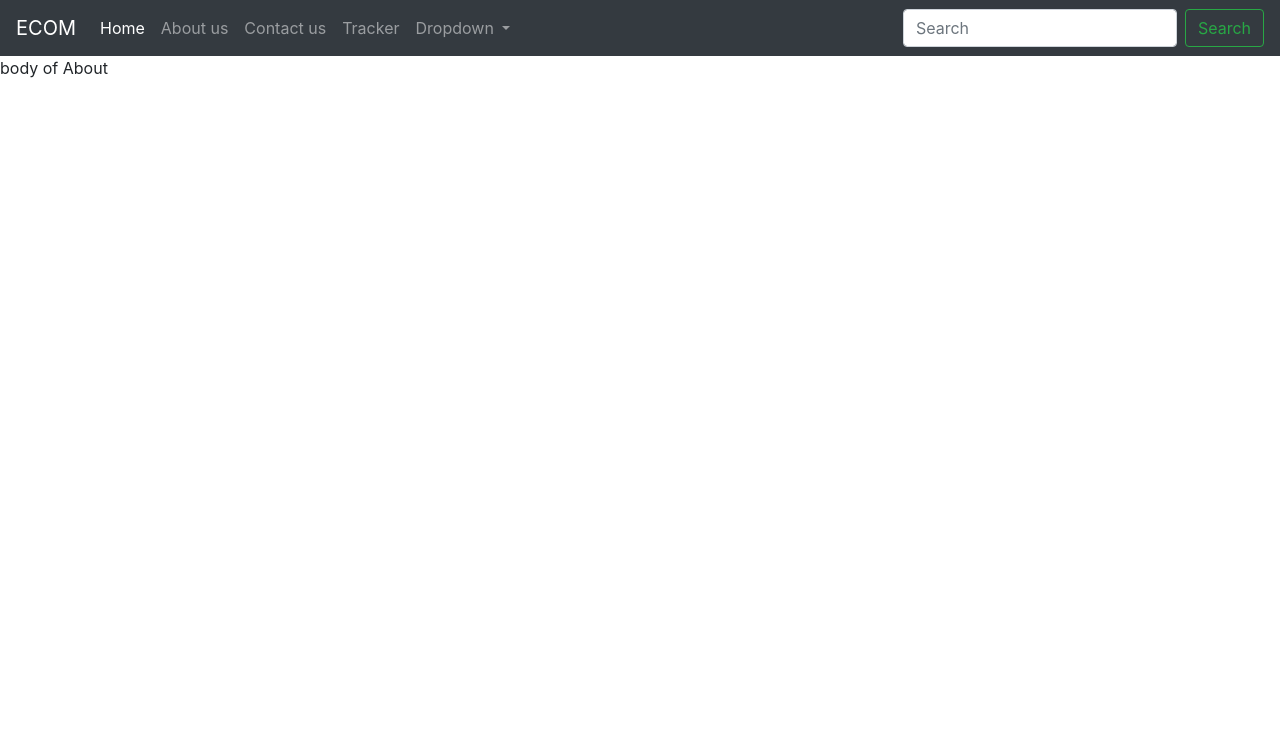
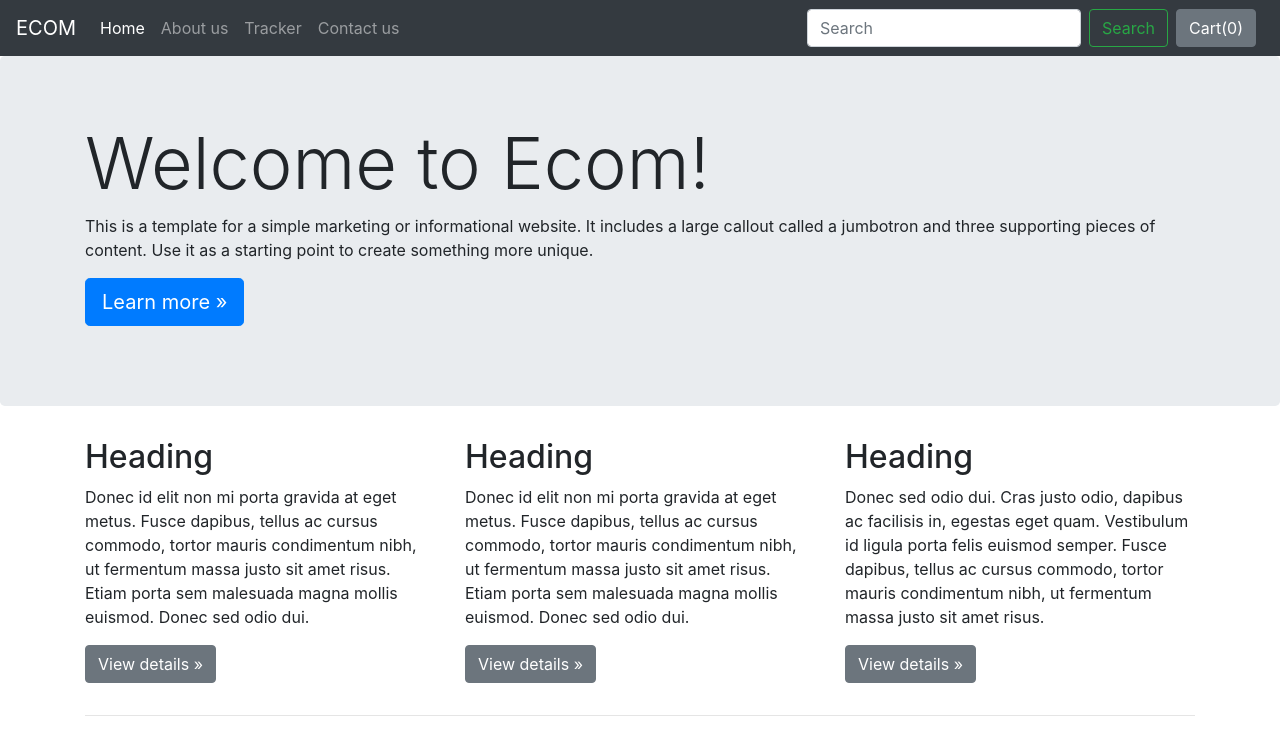
Before and after one commit to deepeshchaudhari/djangoecom, a Django app: page /shop/about/ in a window 1280 px wide. Shown: the top 755 px of the page. Run offline with Django 3.2, Linux system fonts and the light colour scheme; some libraries are stand-ins or nearby versions.

Commit message:
"product view and about us done"

```diff
--- a/shop/models.py
+++ b/shop/models.py
@@ -7,7 +7,7 @@ class Product(models.Model):
     category  =models.CharField(max_length=50,default="")
     subcategory  =models.CharField(max_length=50,default="")
     price  =models.IntegerField(default=0)
-    desc = models.CharField(max_length=300)
+    desc = models.CharField(max_length=3000)
     pub_date = models.DateField()
     image = models.FileField(upload_to="shop/images",default="")
 
--- a/shop/templates/shop/about.html
+++ b/shop/templates/shop/about.html
@@ -1,4 +1,42 @@
 {%  extends 'shop/basic.html'%}
 
 {% block title %} Title of About{% endblock %}
-{% block body %} body of About{% endblock %}
+{% block body %}
+    <main role="main">
+
+  <!-- Main jumbotron for a primary marketing message or call to action -->
+  <div class="jumbotron">
+    <div class="container">
+      <h1 class="display-3">Welcome to Ecom!</h1>
+      <p>This is a template for a simple marketing or informational website. It includes a large callout called a jumbotron and three supporting pieces of content. Use it as a starting point to create something more unique.</p>
+      <p><a class="btn btn-primary btn-lg" href="#" role="button">Learn more &raquo;</a></p>
+    </div>
+  </div>
+
+  <div class="container">
+    <!-- Example row of columns -->
+    <div class="row">
+      <div class="col-md-4">
+        <h2>Heading</h2>
+        <p>Donec id elit non mi porta gravida at eget metus. Fusce dapibus, tellus ac cursus commodo, tortor mauris condimentum nibh, ut fermentum massa justo sit amet risus. Etiam porta sem malesuada magna mollis euismod. Donec sed odio dui. </p>
+        <p><a class="btn btn-secondary" href="#" role="button">View details &raquo;</a></p>
+      </div>
+      <div class="col-md-4">
+        <h2>Heading</h2>
+        <p>Donec id elit non mi porta gravida at eget metus. Fusce dapibus, tellus ac cursus commodo, tortor mauris condimentum nibh, ut fermentum massa justo sit amet risus. Etiam porta sem malesuada magna mollis euismod. Donec sed odio dui. </p>
+        <p><a class="btn btn-secondary" href="#" role="button">View details &raquo;</a></p>
+      </div>
+      <div class="col-md-4">
+        <h2>Heading</h2>
+        <p>Donec sed odio dui. Cras justo odio, dapibus ac facilisis in, egestas eget quam. Vestibulum id ligula porta felis euismod semper. Fusce dapibus, tellus ac cursus commodo, tortor mauris condimentum nibh, ut fermentum massa justo sit amet risus.</p>
+        <p><a class="btn btn-secondary" href="#" role="button">View details &raquo;</a></p>
+      </div>
+    </div>
+
+    <hr>
+
+  </div> <!-- /container -->
+
+</main>
+
+{% endblock %}
--- a/shop/templates/shop/basic.html
+++ b/shop/templates/shop/basic.html
@@ -7,6 +7,7 @@
 
     <!-- Bootstrap CSS -->
     <link rel="stylesheet" href="https://maxcdn.bootstrapcdn.com/bootstrap/4.0.0/css/bootstrap.min.css" integrity="sha384-Gn5384xqQ1aoWXA+058RXPxPg6fy4IWvTNh0E263XmFcJlSAwiGgFAW/dAiS6JXm" crossorigin="anonymous">
+    <link rel="shortcut icon" href="http://127.0.0.1:8000/shop/static/shop/favicon.ico"/>
 
      <title>{% block title %} {% endblock %}</title>
     <style>
@@ -15,7 +16,7 @@
   </head>
   <body>
     <nav class="navbar navbar-expand-lg navbar-dark bg-dark">
-        <a class="navbar-brand" href="#">ECOM</a>
+        <a class="navbar-brand" href="http://127.0.0.1:8000/shop">ECOM</a>
         <button class="navbar-toggler" type="button" data-toggle="collapse" data-target="#navbarSupportedContent" aria-controls="navbarSupportedContent" aria-expanded="false" aria-label="Toggle navigation">
           <span class="navbar-toggler-icon"></span>
         </button>
@@ -28,29 +29,24 @@
             <li class="nav-item">
               <a class="nav-link" href="http://127.0.0.1:8000/shop/about">About us</a>
             </li>
-
-            <li class="nav-item">
-              <a class="nav-link" href="http://127.0.0.1:8000/shop/contact">Contact us</a>
-            </li>
             <li class="nav-item">
               <a class="nav-link" href="http://127.0.0.1:8000/shop/tracker">Tracker</a>
             </li>
-            <li class="nav-item dropdown">
-              <a class="nav-link dropdown-toggle" href="#" id="navbarDropdown" role="button" data-toggle="dropdown" aria-haspopup="true" aria-expanded="false">
-                Dropdown
-              </a>
-              <div class="dropdown-menu" aria-labelledby="navbarDropdown">
-                <a class="dropdown-item" href="#">Action</a>
-                <a class="dropdown-item" href="#">Another action</a>
-                <div class="dropdown-divider"></div>
-                <a class="dropdown-item" href="#">Something else here</a>
-              </div>
+            <li class="nav-item">
+            <a class="nav-link" href="http://127.0.0.1:8000/shop/contact">Contact us</a>
             </li>
+
           </ul>
+
           <form action="http://127.0.0.1:8000/shop/search" method="get" class="form-inline my-2 my-lg-0">
             <input class="form-control mr-sm-2" type="search" placeholder="Search" aria-label="Search">
             <button class="btn btn-outline-success my-2 my-sm-0" type="submit">Search</button>
           </form>
+
+          <button type="button" class="btn btn-secondary mx-2" id="popcart" data-container="body" data-html="true" data-toggle="popover" data-placement="bottom" data-content="Vivamus
+          sagittis lacus vel augue laoreet rutrum faucibus.">
+            Cart(<span id="cart">0</span>)
+          </button>
         </div>
       </nav>
 
@@ -60,5 +56,34 @@
     <script src="https://code.jquery.com/jquery-3.2.1.slim.min.js" integrity="sha384-KJ3o2DKtIkvYIK3UENzmM7KCkRr/rE9/Qpg6aAZGJwFDMVNA/GpGFF93hXpG5KkN" crossorigin="anonymous"></script>
     <script src="https://cdnjs.cloudflare.com/ajax/libs/popper.js/1.12.9/umd/popper.min.js" integrity="sha384-ApNbgh9B+Y1QKtv3Rn7W3mgPxhU9K/ScQsAP7hUibX39j7fakFPskvXusvfa0b4Q" crossorigin="anonymous"></script>
     <script src="https://maxcdn.bootstrapcdn.com/bootstrap/4.0.0/js/bootstrap.min.js" integrity="sha384-JZR6Spejh4U02d8jOt6vLEHfe/JQGiRRSQQxSfFWpi1MquVdAyjUar5+76PVCmYl" crossorigin="anonymous"></script>
+    <script>
+    console.log('working')
+    if (localStorage.getItem('cart')==null){
+    var cart = {};
+    }else{
+    cart = JSON.parse(localStorage.getItem('cart'));
+    document.getElementById('cart').innerHTML = Object.keys(cart).length;
+    }
+
+    $('.cart').click(function(){
+    var idstr = this.id.toString();
+    console.log(idstr);
+    if (cart[idstr] != undefined){
+        cart[idstr]=cart[idstr]+1
+    }
+    else{
+        cart[idstr]=1
+    }
+    console.log(cart);
+<!--    updating local storage so our cart is availble after refresh the page -->
+    localStorage.setItem('cart',JSON.stringify(cart));
+    document.getElementById('cart').innerHTML = Object.keys(cart).length;
+    });
+
+    $('#popcart').popover();
+    document.getElementById("popcart").setAttribute('data-content','<h5>Your cart items</h5>');
+</script>
+    {% block js %} {% endblock %}
+
   </body>
 </html>
--- /dev/null
+++ b/shop/templates/shop/checkout.html
@@ -0,0 +1,4 @@
+{%  extends 'shop/basic.html'%}
+
+{% block title %} Title of checkout{% endblock %}
+{% block body %} body of checkout{% endblock %}
--- /dev/null
+++ b/shop/templates/shop/contact.html
@@ -0,0 +1,4 @@
+{%  extends 'shop/basic.html'%}
+
+{% block title %} Title of Contact{% endblock %}
+{% block body %} body of Contact us{% endblock %}
--- /dev/null
+++ b/shop/templates/shop/search.html
@@ -0,0 +1,4 @@
+{%  extends 'shop/basic.html'%}
+
+{% block title %} Title of search{% endblock %}
+{% block body %} body of search{% endblock %}
--- /dev/null
+++ b/shop/templates/shop/tracker.html
@@ -0,0 +1,4 @@
+{%  extends 'shop/basic.html'%}
+
+{% block title %} Title of tracker{% endblock %}
+{% block body %} body of tracker{% endblock %}
--- a/shop/urls.py
+++ b/shop/urls.py
@@ -6,6 +6,6 @@ urlpatterns = [
     path('contact/',views.contact,name='ContactUs'),
     path('tracker/',views.tracker,name='TrackerStatus'),
     path('search/',views.search,name='ContactUs'),
-    path('productview/',views.prodview,name='ProductView'),
+    path("products/<int:myid>",views.prodview,name='ProductView'),
     path('checkout/',views.checkout,name='CheckOut'),
 ]
--- a/shop/views.py
+++ b/shop/views.py
@@ -20,12 +20,15 @@ def index(request):
 def about(request):
     return render(request,'shop/about.html')
 def contact(request):
-    return HttpResponse("WE ARE AT CONTACT")
+    return render(request,'shop/contact.html')
 def tracker(request):
-    return HttpResponse("WE ARE AT TRACKER")
+    return render(request,'shop/tracker.html')
 def search(request):
-    return HttpResponse("WE ARE AT SEARCH")
-def prodview(request):
-    return HttpResponse("WE ARE AT PRODUCT VIEW")
+    return render(request, 'shop/search.html')
+def prodview(request,myid):
+    product = Product.objects.filter(id=myid)
+    # product is a list so product[0] in dictionary
+    params={'product':product[0]}
+    return render(request,'shop/prodView.html',params)
 def checkout(request):
-    return HttpResponse("WE ARE AT CHEKOUT")
+    return render(request,'shop/checkout.html')
```
Also changed, not shown: shop/templates/shop/index.html (+66 -31 lines), shop/templates/shop/prodView.html (added, +57 -0 lines), db.sqlite3.
